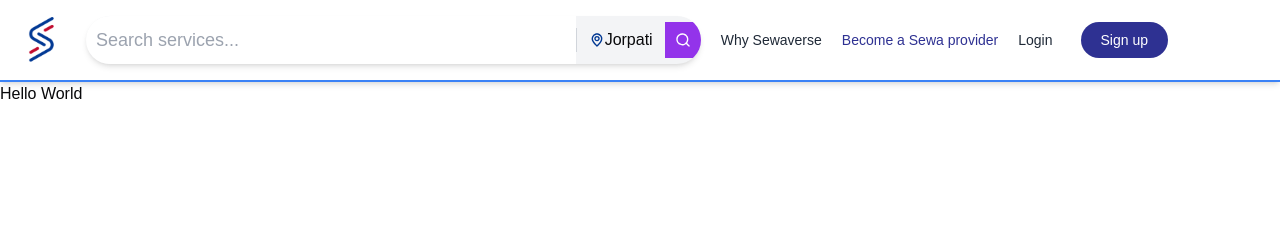
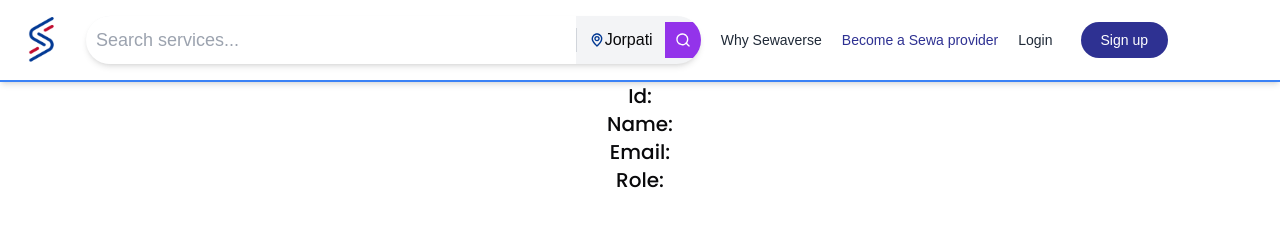
Before and after one commit to SewaVerse/sewaverse-backend, a Next.js app: page / in a window 1280 px wide. Shown: the top 244 px of the page. Built offline with nearby package versions, Linux system fonts and the light colour scheme; no server answers.

Commit message:
frontend route fixes

```diff
--- a/app/(auth)/login/components/LoginForm.tsx
+++ b/app/(auth)/login/components/LoginForm.tsx
@@ -47,7 +47,7 @@ const LoginForm = () => {
       } else if (callback?.ok) {
         toast.success("Logged in successfully!");
         // router.push("/");
-         router.push("/email");
+        router.push("/verify");
       }
     } catch (error) {
       console.log(error);
@@ -106,7 +106,7 @@ const LoginForm = () => {
                   Remember me
                 </label>
               </div>
-              <Link href="/forgotPassword" className="text-sm">
+              <Link href="/forgotpassword" className="text-sm">
                 Forgot password?
               </Link>
             </div>
--- a/app/page.tsx
+++ b/app/page.tsx
@@ -1,3 +1,16 @@
-export default function Home() {
-  return <div>Hello World</div>;
-}
+import { auth } from "@/auth";
+import React from "react";
+
+const Home = async () => {
+  const session = await auth();
+  return (
+    <div className="text-center font-poppins font-medium text-xl">
+      <h1>Id:{session?.user?.id}</h1>
+      <h1>Name:{session?.user?.name}</h1>
+      <h1>Email:{session?.user?.email}</h1>
+      <h1>Role:{session?.user?.roles}</h1>
+    </div>
+  );
+};
+
+export default Home;
```
Also changed, not shown: app/(auth)/reset-password/[slug]/page.tsx (renamed from app/(auth)/resetPassword/[slug]/page.tsx), app/(auth)/resetpasswordsuccess/page.tsx (renamed from app/(auth)/resetPasswordSucess/page.tsx), app/(public)/verify/emailverified.tsx (renamed from app/email/emailverified.tsx), app/(public)/verify/page.tsx (renamed from app/email/page.tsx).
